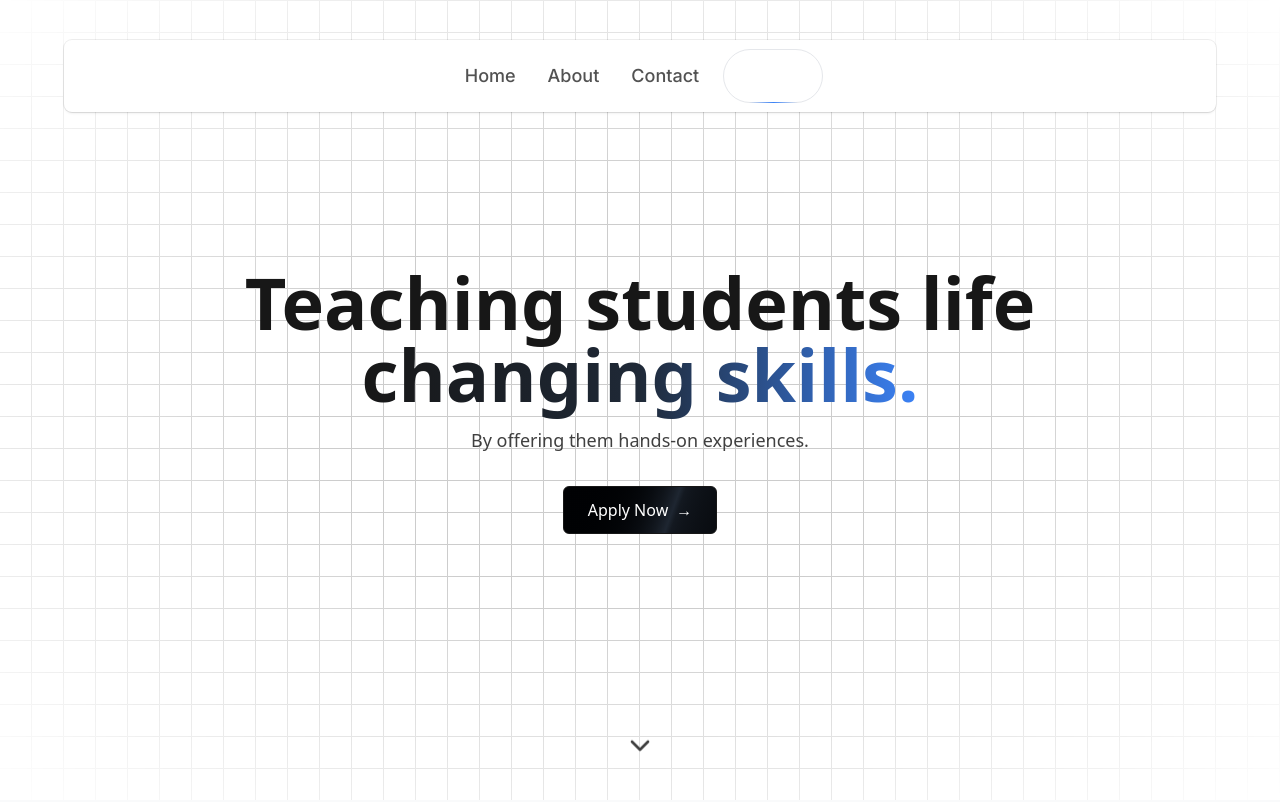
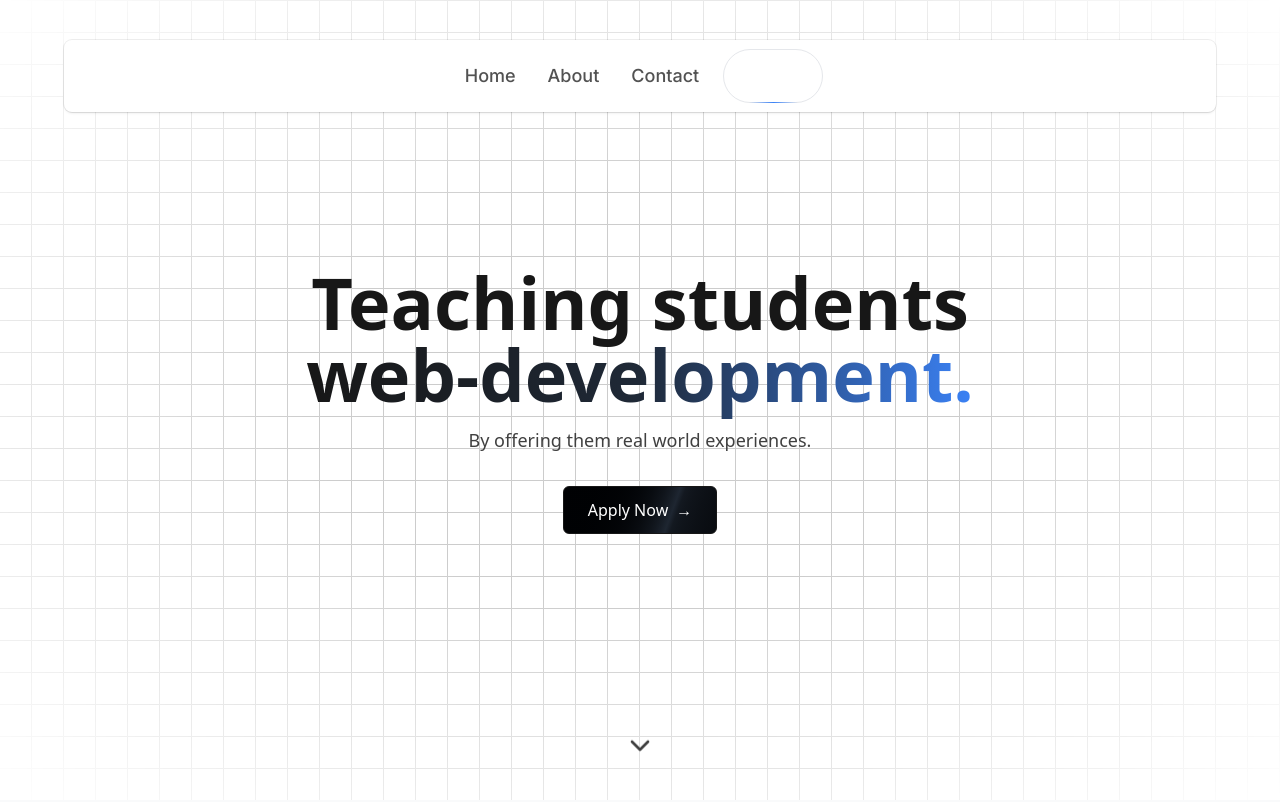
Before and after one commit to NimaySh/WebTern-Website, a Next.js app in the folder hsinternsorg/: page / in a window 1280 px wide. Shown: the top 802 px of the page. Built offline with nearby package versions, Linux system fonts and the light colour scheme.

Commit message:
title change

```diff
--- a/hsinternsorg/app/page.tsx
+++ b/hsinternsorg/app/page.tsx
@@ -13,14 +13,14 @@ export default function Home() {
         {/* Hero Section Content */}
         <div className="relative z-20 text-center px-4 py-16">
           <h1 className="text-neutral-900 md:text-7xl text-4xl font-bold">
-            Teaching students life
+            Teaching students
             <br />
             <span className="text-transparent bg-clip-text bg-gradient-to-r from-neutral-900 via-gray-800 to-blue-500">
-              changing skills.
+              web-development.
             </span>
           </h1>
           <p className="mt-4 text-lg text-neutral-700">
-            By offering them hands-on experiences.
+            By offering them real world experiences.
           </p>
 
           {/* Apply Now Button */}
```
